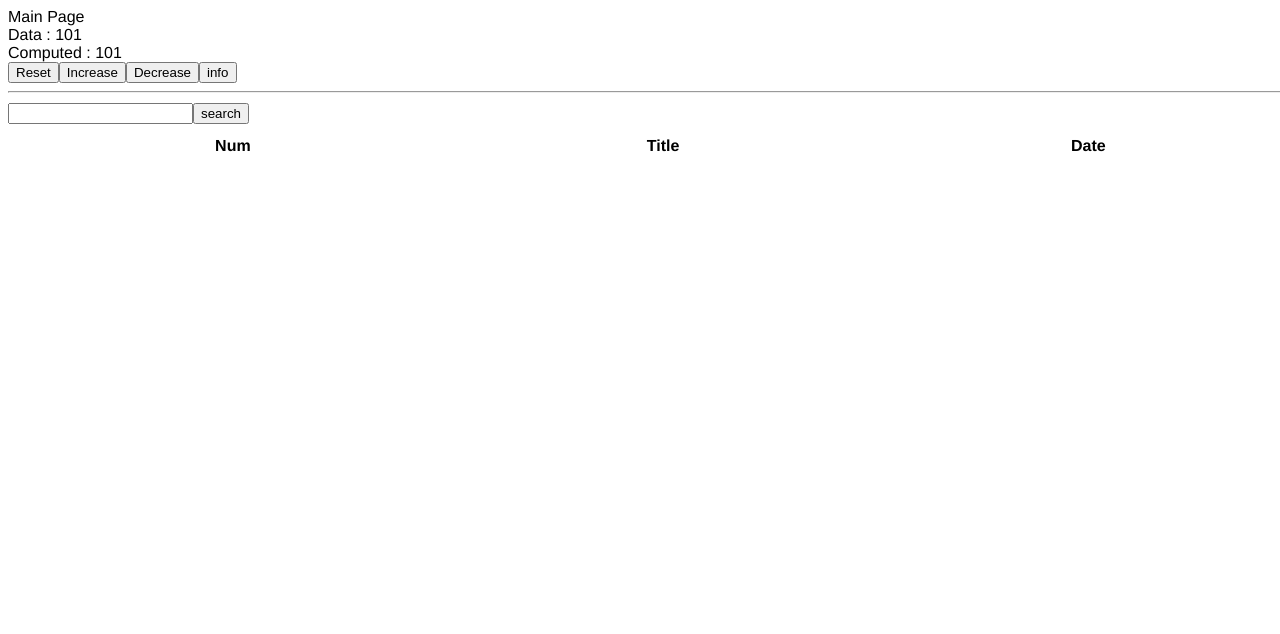
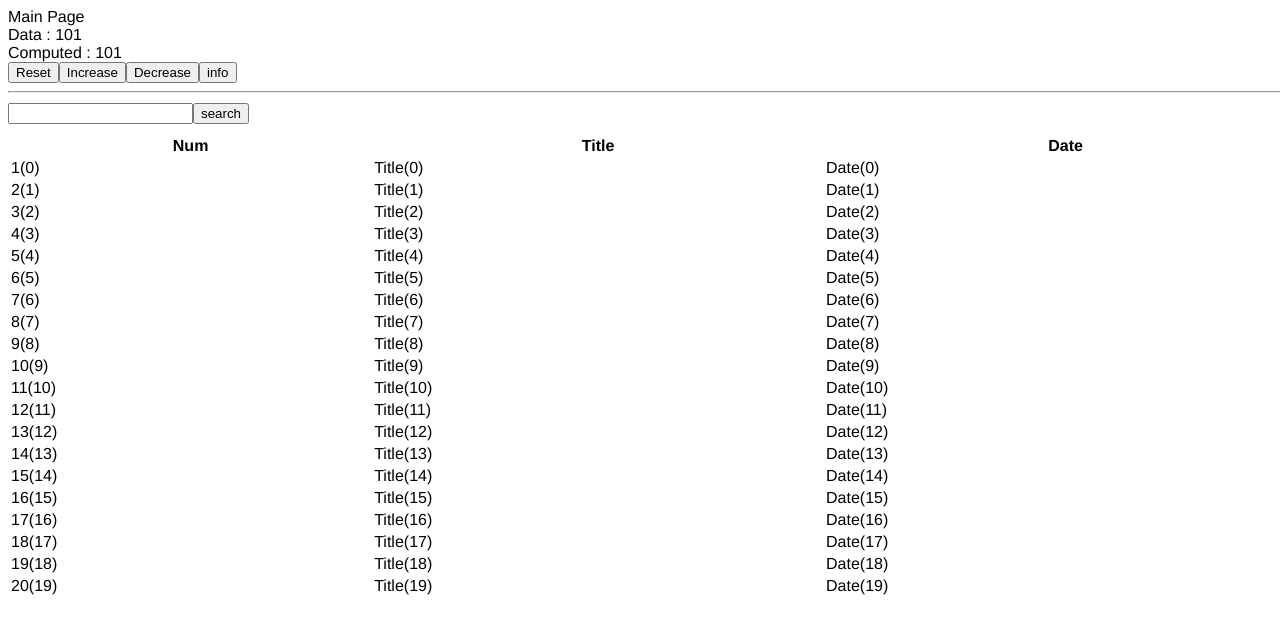
Before and after one commit to Raconer/vue2_basic, a Vue app: page /main in a window 1280 px wide. Shown: the top 634 px of the page. Built offline with nearby package versions, Linux system fonts and the light colour scheme; no server answers; what vue-session would draw is missing.

Commit message:
update Component Data Send _2

```diff
--- a/src/components/dataset/Child1.vue
+++ b/src/components/dataset/Child1.vue
@@ -9,7 +9,7 @@
 </template>
 
 <script>
-import {EventBus} from '@/utils/EventBus';
+import EventBus from '@/utils/EventBus';
 export default {
   props: ["parent"],
   data(){
@@ -24,13 +24,13 @@ export default {
 
   methods:{
     childEvent(){
-      console.log("Start Child Event");
       this.$emit("sendParent", this.child1Data);
     },
     silblingEvent(){
-      console.log("Start Silbling Event");
-
-      EventBus.$emit("sendSilbling");
+      EventBus.$emit("sendSilbling", this.child1Data);
+    },
+    testEvent(){
+      alert("Child Start")
     }
   }
 }
--- a/src/components/dataset/Child2.vue
+++ b/src/components/dataset/Child2.vue
@@ -2,26 +2,30 @@ import { EventBus } from '@/utils/EventBus';
 <template>
   <div>
     Child 2 Vue <br/>
-    Title : {{child2Data.title}}
+    Title : {{child2Data.title}}<br>
+    Child1 Title : {{child1Data.title}}
   </div>
 </template>
 
 <script>
-import {EventBus} from '@/utils/EventBus';
+import EventBus from '@/utils/EventBus';
 
 export default {
-
   data(){
     let child2Data = {
       title :"Child 2 Data Title"
     };
+    let child1Data = {
+      title :""
+    }
     return {
+        child1Data,
         child2Data
     }
   },
   created(){
-    EventBus.$on('sendSilbling',()=>{
-      console.log("Child2 Start Event Bus ")
+    EventBus.$on('sendSilbling',(data)=>{
+      this.child1Data = data;
     })
   }
 }
--- a/src/components/list/BasicList.vue
+++ b/src/components/list/BasicList.vue
@@ -9,20 +9,25 @@
                 </tr>
             </thead>
             <tbody>
-                <tr>
-                    <td></td>
-                    <td></td>
-                    <td></td>
+                <tr v-for="(tempData,i) in tempDataList" v-bind:key="tempData.Num">
+                    <td>{{tempData.Num}}({{i}})</td>
+                    <td>{{tempData.Title}}({{i}})</td>
+                    <td>{{tempData.Date}}({{i}})</td>
                 </tr>
             </tbody>
         </table>
     </div>
-
 </template>
 
 <script>
 import apiCore from "@/core/ApiCore";
+import tempDataList from "@/components/list/TempDataList";
 export default {
+    data(){
+        return {
+            tempDataList
+        }
+    },
     mounted(){
         apiCore.get(function(data){
             console.log(data);
--- /dev/null
+++ b/src/components/list/TempDataList.js
@@ -0,0 +1,23 @@
+const  infoDataList = [
+    {Num: 1,Title: "Title",Date: "Date"},
+    {Num: 2,Title: "Title",Date: "Date"},
+    {Num: 3,Title: "Title",Date: "Date"},
+    {Num: 4,Title: "Title",Date: "Date"},
+    {Num: 5,Title: "Title",Date: "Date"},
+    {Num: 6,Title: "Title",Date: "Date"},
+    {Num: 7,Title: "Title",Date: "Date"},
+    {Num: 8,Title: "Title",Date: "Date"},
+    {Num: 9,Title: "Title",Date: "Date"},
+    {Num: 10,Title: "Title",Date: "Date"},
+    {Num: 11,Title: "Title",Date: "Date"},
+    {Num: 12,Title: "Title",Date: "Date"},
+    {Num: 13,Title: "Title",Date: "Date"},
+    {Num: 14,Title: "Title",Date: "Date"},
+    {Num: 15,Title: "Title",Date: "Date"},
+    {Num: 16,Title: "Title",Date: "Date"},
+    {Num: 17,Title: "Title",Date: "Date"},
+    {Num: 18,Title: "Title",Date: "Date"},
+    {Num: 19,Title: "Title",Date: "Date"},
+    {Num: 20,Title: "Title",Date: "Date"},
+];
+export default infoDataList;
--- a/src/utils/EventBus.js
+++ b/src/utils/EventBus.js
@@ -1,2 +1,3 @@
 import Vue from "vue";
-export const EventBus = new Vue();
+const EventBus = new Vue();
+export default EventBus;
--- a/src/views/Parent.vue
+++ b/src/views/Parent.vue
@@ -1,7 +1,9 @@
 <template>
   <div>
-    Parent Vue
-    Data : {{parent}}
+    Parent Vue<br>
+    Data : {{parent}}<br>
+    Child 1 Data : {{child1Data.title}}<br>
+    <input type="button" value="child1 Send Value" @click="childSendEvent()">
     <hr>
     <child1 :parent="parent" v-on:sendParent="parentEvent"></child1>
     <hr>
@@ -17,8 +19,13 @@ export default {
   data(){
     let parent = {
       title : "Parent Title"
-    }
+    };
+    let child1Data = {
+      title : ""
+    };
+
     return {
+      child1Data,
       parent
     }
   },
@@ -28,8 +35,12 @@ export default {
   },
   methods:{
     parentEvent(childData){
-      console.log("Start Parent Event")
-      console.log(childData.title);
+      this.child1Data = childData;
+    },
+    childSendEvent(){
+      this.parent = {
+      title : "Change Parent Title"
+    };
     }
   }
 }
```
